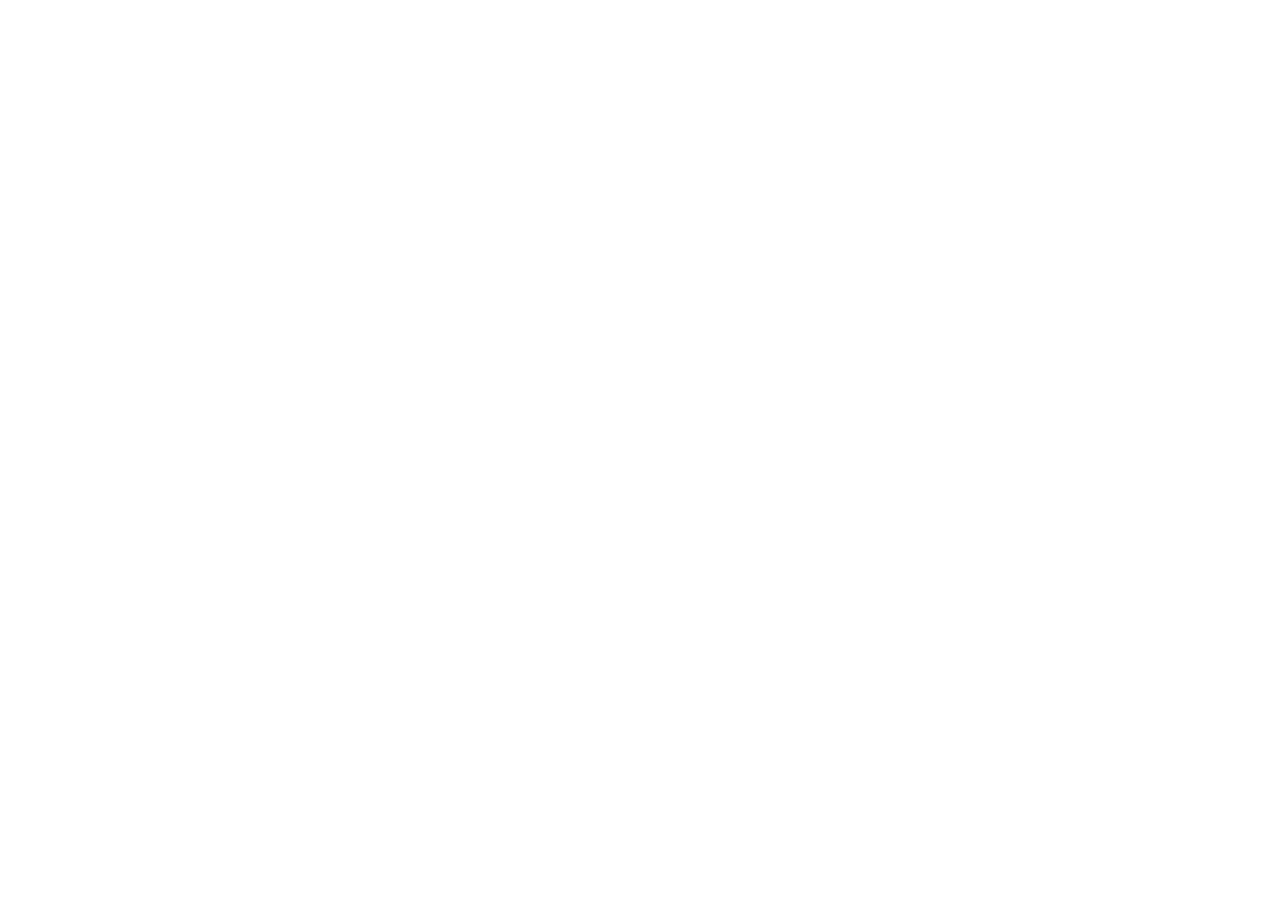
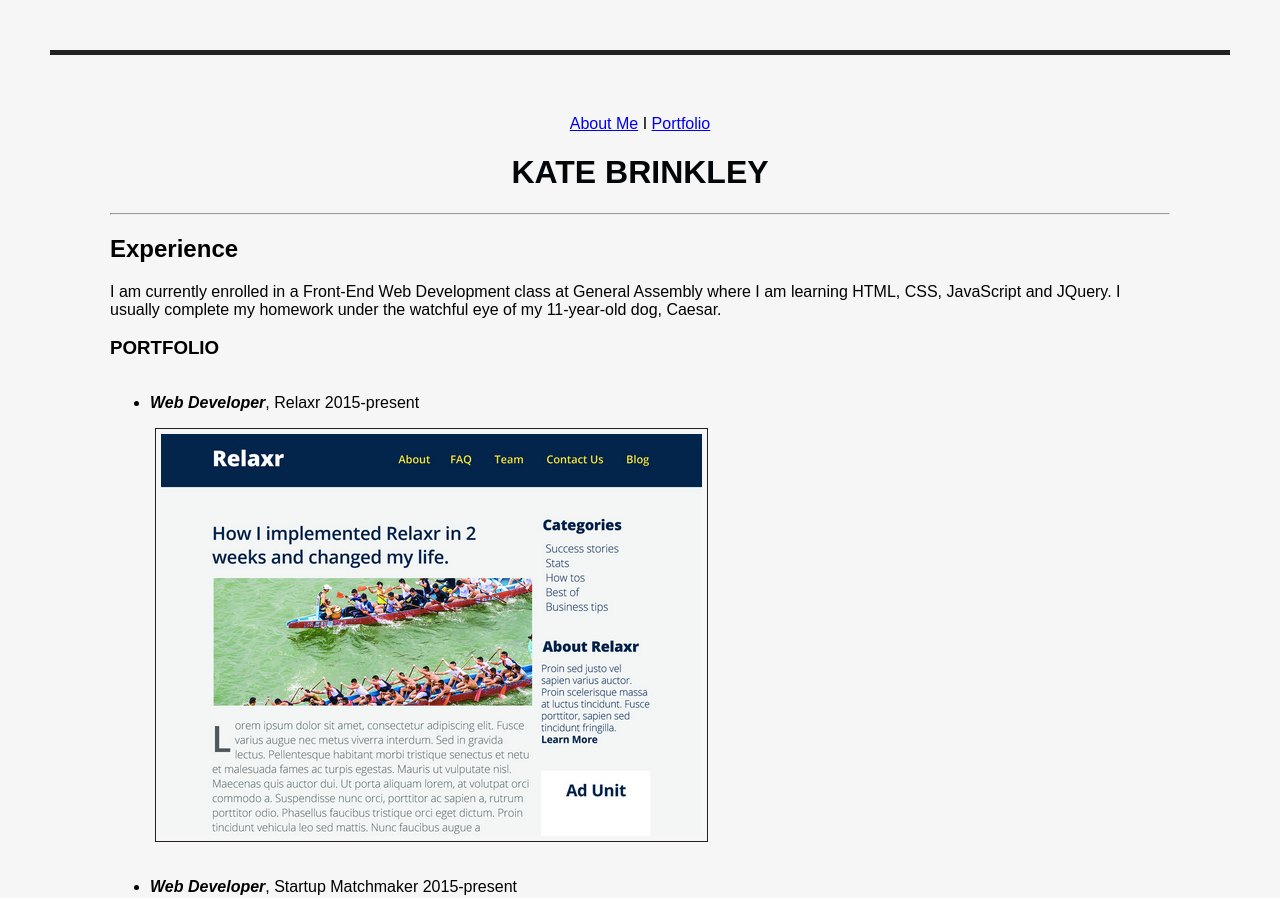
Before and after one commit to katebrinkley/KateBrinkley, a plain HTML site: page 02/resume/portfolio.html in a window 1280 px wide. Shown: the top 898 px of the page. Before the commit the page ends 800 px from the top, so only its background shows below. Drawn offline with Linux system fonts and the light colour scheme; files whose address does not match are found by name.

Commit message:
Portfolio
Added portfolio

```diff
--- a/02/resume/css/style.css
+++ b/02/resume/css/style.css
@@ -9,7 +9,7 @@ body {
 	border-bottom-width: 5px;
 	padding: 50px;
 	font-family: Arial;
-	margin: 30px;
+	margin: 50px;
 }
 
 a {
--- /dev/null
+++ b/02/resume/css/style2.css
@@ -0,0 +1,53 @@
+body {
+	background-color: #F6F6F6;
+	border-top-width: 5px;
+	border-top-style: solid;
+	border-top-color: #222222;
+	border-spacing: 50px;
+
+	border-bottom-color: #222222;
+	border-bottom-style: solid;
+	border-bottom-width: 5px;
+	padding: 60px;
+	font-family: Arial;
+	margin: 50px;
+}
+
+
+h1 {
+	text-align: center;
+	color: #030609;
+}
+
+h2, h3, h4 {
+	font-weight: bold;
+}
+
+
+img {
+	border-width: 1px;
+	border-color: #222222;
+	border-style: solid;
+	*/max-width: 200px;
+	padding: 5px;
+	margin-left: 5px;
+}
+
+
+
+
+ul,li {
+	line-height: 50px;
+}
+
+
+
+
+
+
+
+nav {
+	width: 200px;
+	margin: auto;
+	text-align: center;
+}
--- a/02/resume/portfolio.html
+++ b/02/resume/portfolio.html
@@ -0,0 +1,52 @@
+<!DOCTYPE html>
+<html lang="en">
+<head>
+	<meta charset="UTF-8">
+	<title>Portfolio</title>
+	<link rel="stylesheet" href="css/style2.css">
+</head>
+<body>
+
+	<nav>
+	<a class="active" href="index.html">About Me</a> I
+	<a href="portfolio.html">Portfolio</a></nav>
+
+<h1>KATE BRINKLEY</h1>
+
+<hr/>
+
+<h2>Experience</h2>
+
+<p>I am currently enrolled in a Front-End Web Development class at General Assembly where I am learning HTML, CSS, JavaScript and JQuery. I usually complete my homework under the watchful eye of my 11-year-old dog, Caesar.</p>
+
+<h3>PORTFOLIO</h3>
+
+<ul>
+	<li><i><b>Web Developer</b></i>, Relaxr 2015-present</li>
+	<img src="file:///Users/kevinbrinkley/Sites/KateBrinkley/02/resume/images/relaxr_deliverable.png" alt="Relaxr">
+	<li><i><b>Web Developer</b></i>, Startup Matchmaker 2015-present</li>
+	<img src="file:///Users/kevinbrinkley/Sites/KateBrinkley/02/resume/images/startup_matchmaker_deliverable.png" alt="Startup_Matchmaker">
+	<li><i><b>Web Developer</b></i> Citi Pix 2015-present</li>
+	<img src="file:///Users/kevinbrinkley/Sites/KateBrinkley/02/resume/images/citipix_deliverable.jpg" alt="CitiPix">
+</ul>
+
+<h4>EDUCATION</h4>
+
+<ul2>
+	<li><b><i>General Assembly</i></b> - FEWD 2017</li>
+	<li><b><i>Auburn University</i></b> - 2018</li>
+
+</ul>
+
+<hr>
+
+<nav>
+	<a href="https://www.facebook.com/kmb0022?ref=bookmarks">Facebook</a> I
+	<a href="https://www.linkedin.com/in/kaitlinmbrinkley/">LinkedIn</a>
+</nav>
+
+
+
+
+</body>
+</html>
```
Also changed, not shown: 02/resume/images/citipix_deliverable.jpg (added), 02/resume/images/relaxr_deliverable.png (added), 02/resume/images/startup_matchmaker_deliverable.png (added), 3 other files.
